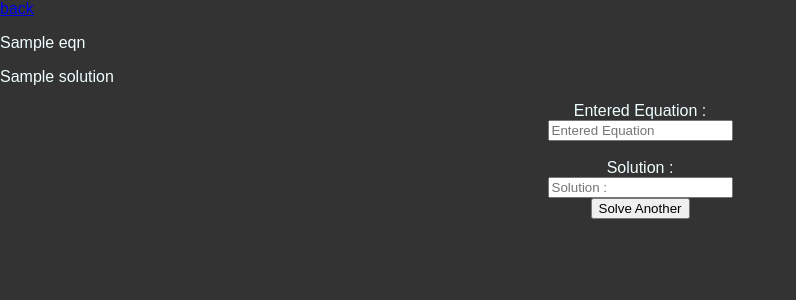
After one commit to hirok121/NonExactODEsolver, a Flask app: template templates/solutiontemp.html in a window 1280 px wide. The commit adds this page. Shown: the top 300 px of the page, without its empty margins (0-796 px from the left). Run offline with Flask 3, Linux system fonts and the light colour scheme; the template is opened without the code that fills it: most values are stand-ins (such as "Sample title", 1, 10 or a date in 2020).

Commit message:
Solution layout changed

```diff
--- a/static/solution.css
+++ b/static/solution.css
@@ -1,28 +1,65 @@
 body {
-  margin-top: 16%;
-  background-color: lightslategrey;
+  font-family: "Mooli", sans-serif;
+  background-color: rgba(0, 0, 0, 0.8);
+  color: azure;
+  margin: 0;
+  padding: 0;
 }
 
-#eq,
-#eq2 {
-  margin-top: 7px;
-  width: 290px;
-  height: 40px;
-  font-size: 17px;
+.header {
+  text-align: center;
+  padding: 50px 0;
+  width: 100%;
 }
 
-#inputEQ,
-#solEQ {
-  font-size: 24px;
+.header h1 {
+  font-size: 36px;
 }
 
-#solveAnother {
-  font-size: 14px;
+.solution-container {
+  text-align: center;
+  padding: 20px;
+  margin: 20px;
+  display: flex;
+  flex-direction: column;
+  align-items: center;
+}
+
+.boxed-content {
+  max-width: 600px;
+  width: 100%;
+  /* Make sure the content takes the full width within the container */
+  vertical-align: top;
+}
+
+.boxed-content h3 {
+  font-size: 24px;
+  margin: 10px 0;
+}
+
+.boxed-content p {
+  font-size: 18px;
+  margin: 10px 0;
+  border: 2px solid #0078d4;
+  border-radius: 10px;
+  padding: 10px;
+  margin: 10px 0;
+  background-color: dodgerblue;
+}
+
+.solveAnother {
+  display: inline-block;
+  padding: 10px 20px;
+  font-size: 20px;
   background-color: #d9c8f0;
-  padding: 10px;
-  margin: 18px;
-  /* border: 2px solid black; */
-  border-radius: 7px;
+  /* color: white; */
+  text-decoration: none;
+  border-radius: 5px;
   font-family: Verdana;
   font-style: bold;
+  transition: background-color 0.3s ease;
 }
+
+.solveAnother:hover {
+  background-color: #b68deb;
+}
--- /dev/null
+++ b/templates/solutiontemp.html
@@ -0,0 +1,42 @@
+<!DOCTYPE html>
+<html lang="en">
+
+<head>
+   <meta charset="UTF-8" />
+   <meta http-equiv="X-UA-Compatible" content="IE=edge" />
+   <meta name="viewport" content="width=device-width, initial-scale=1.0" />
+   <title>Document</title>
+
+   <!--  -->
+   <link rel="stylesheet" href="../static/solution.css">
+   <script src="../static/solution.js"></script>
+   <!--  -->
+
+</head>
+
+<body>
+   <a href="/">back</a>
+   {% if eqn %}
+   <p>{{eqn}}</p>
+   {%endif%} {% if solution %}
+   <p>{{solution}}</p>
+   {%endif%}
+
+   <!--  -->
+
+   <form style="text-align: center" method="post">
+      <label id="inputEQ" for="eq">Entered Equation :</label><br />
+      <input type="text" id="eq" name="eq" placeholder="Entered Equation" /><br /><br />
+      <label id="solEQ" for="eq2">Solution :</label><br />
+      <input type="text" id="eq2" name="eq2" placeholder="Solution :" />
+
+      <br />
+      <button style="align-items: center;" id="solveAnother" type="submit" onclick=" ">
+         Solve Another
+      </button>
+   </form>
+
+   <!--  -->
+</body>
+
+</html>
```
Also changed, not shown: templates/copy.html (deleted, +0 -132 lines), templates/solution.html (+27 -25 lines).
